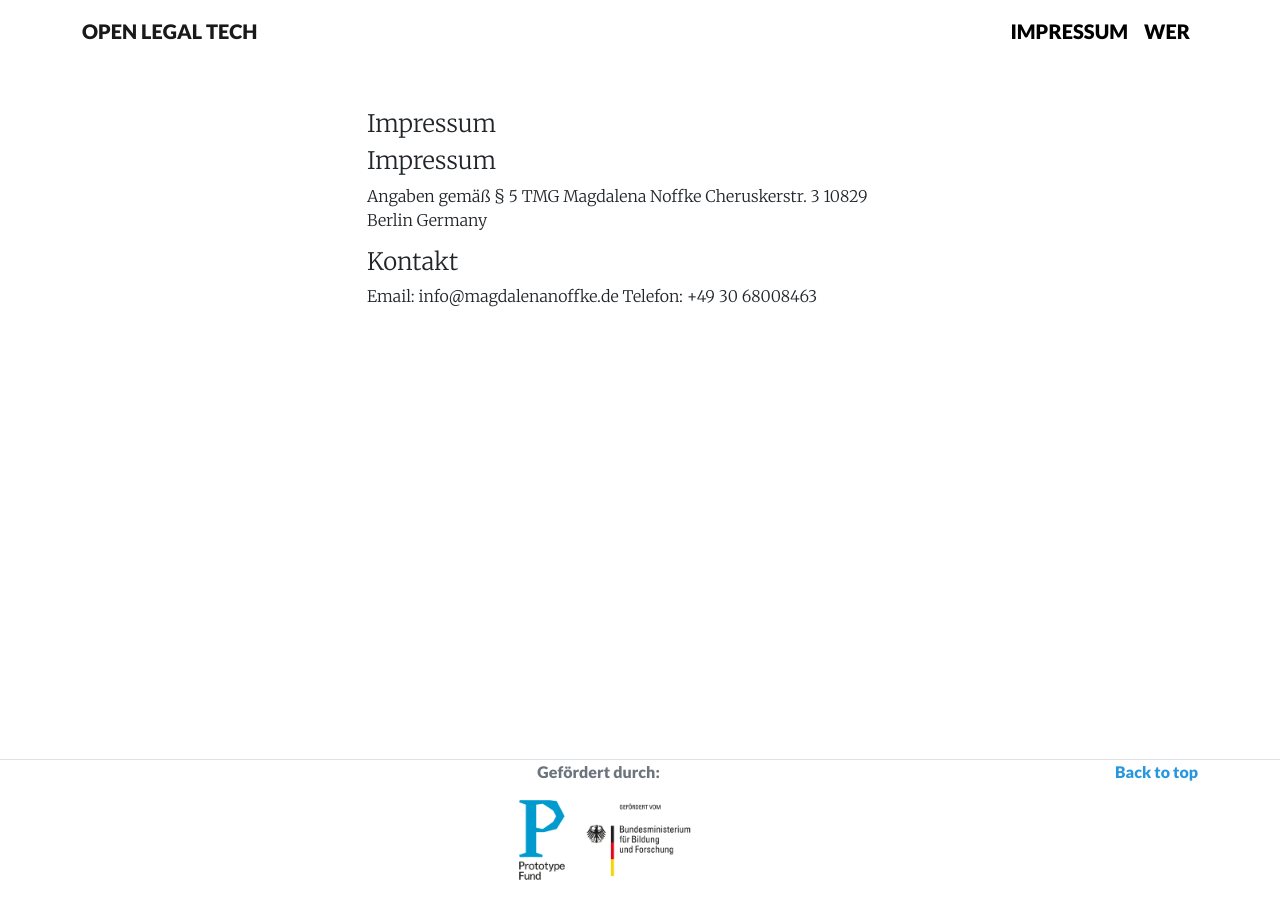
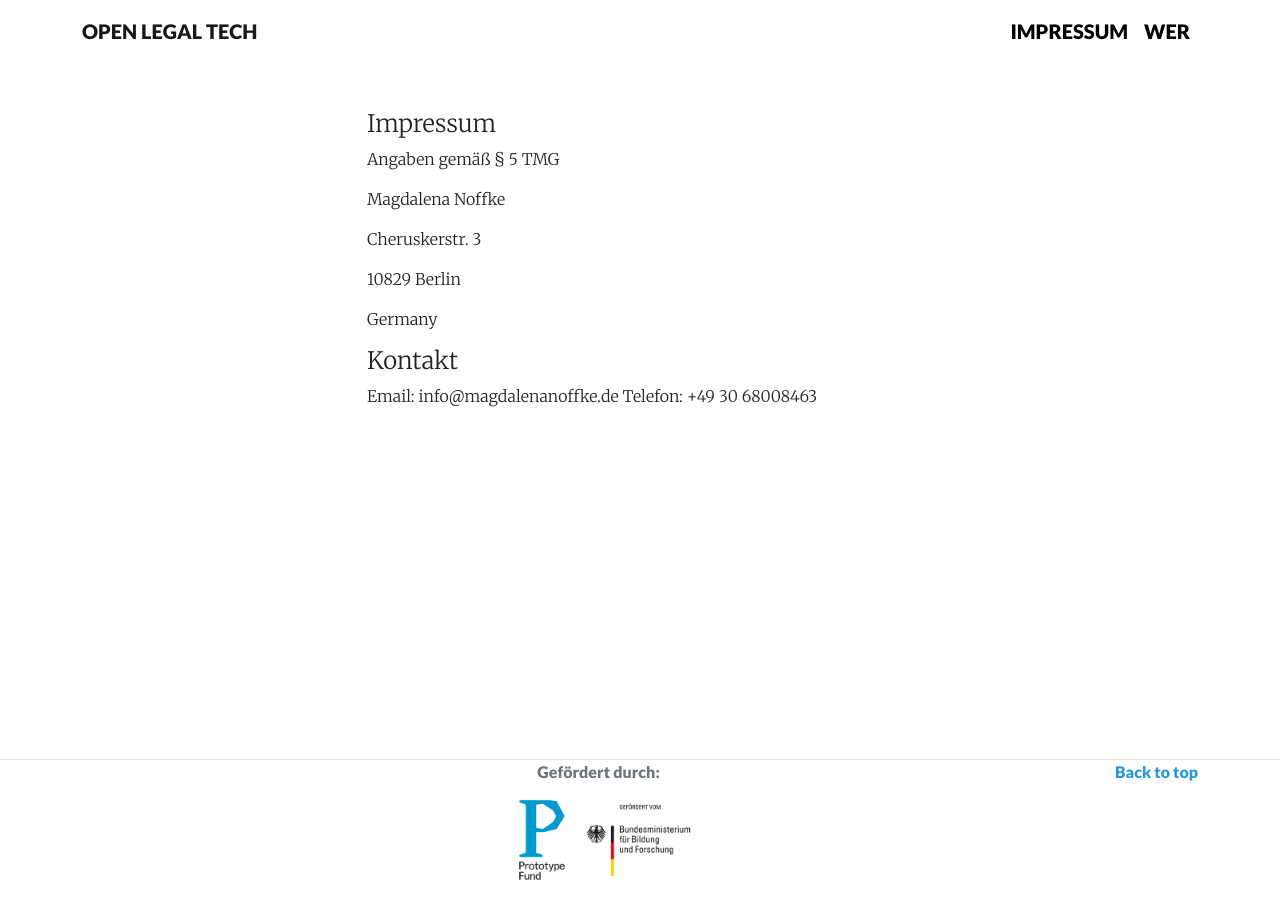
Before and after one commit to OpenLegalTech/OpenLegalTech.github.io, a Jekyll site: the page built from impressum.markdown, in a window 1280 px wide. Built offline with Jekyll 4.4.1, drawn with Linux system fonts in a browser that asks for light colours; some web fonts are replaced.

Commit message:
Update impressum.markdown

```diff
--- a/impressum.markdown
+++ b/impressum.markdown
@@ -4,12 +4,14 @@ title: Impressum
 permalink: /impressum/
 ---
 
-## Impressum ##
+Angaben gemäß § 5 TMG
 
-Angaben gemäß § 5 TMG
 Magdalena Noffke
+
 Cheruskerstr. 3
+
 10829 Berlin
+
 Germany
 
 ## Kontakt ##
```
